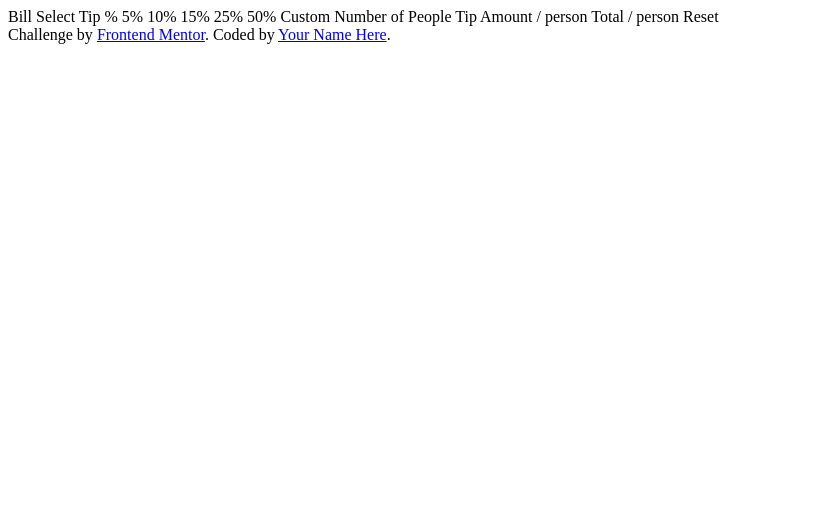
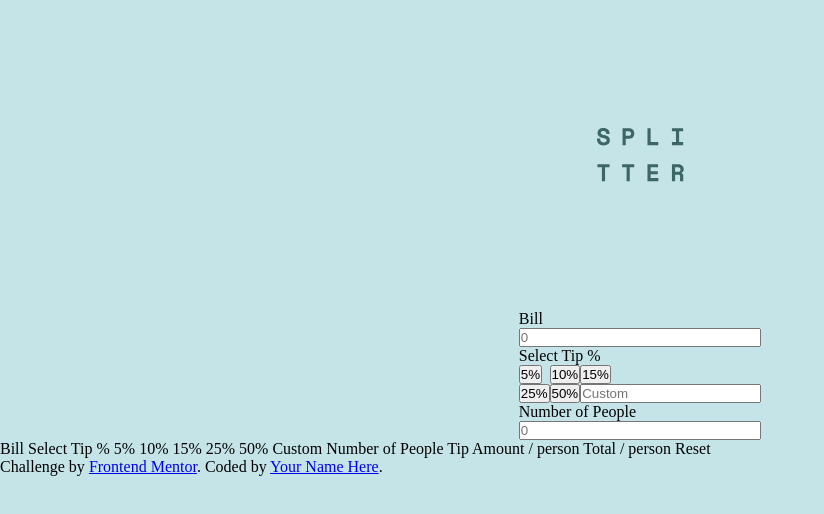
Before and after one commit to cfigueroa22/Tip-Calculator, a plain HTML site: page index.html in a window 1280 px wide. Shown: the whole page, without its empty margins (0-824 px from the left). Drawn offline with Linux system fonts and the light colour scheme.

Commit message:
input layout completed

```diff
--- a/index.html
+++ b/index.html
@@ -16,6 +16,45 @@
     <title>Frontend Mentor | Tip calculator app</title>
   </head>
   <body>
+    <div class="container">
+      <img class="logo" src="/images/logo.svg" alt="" />
+      <div class="main-container">
+        <div class="input-container">
+          <div class="bill-amount">
+            <label for="bill-amount">Bill</label>
+            <input type="number" name="bill-amount" placeholder="0" />
+          </div>
+          <div class="percentages">
+            <div class="percent-title">
+              <p>Select Tip %</p>
+            </div>
+            <div class="five-percent">
+              <button>5%</button>
+            </div>
+            <div class="ten-percent">
+              <button>10%</button>
+            </div>
+            <div class="fifteen-percent">
+              <button>15%</button>
+            </div>
+            <div class="twentyfive-percent">
+              <button>25%</button>
+            </div>
+            <div class="fifty-percent">
+              <button>50%</button>
+            </div>
+            <div class="custom-percent">
+              <input type="number" name="custom-percent" placeholder="Custom" />
+            </div>
+          </div>
+          <div class="number-people">
+            <label for="number-people">Number of People</label>
+            <input type="number" name="number-people" placeholder="0" />
+          </div>
+        </div>
+        <div class="display-container"></div>
+      </div>
+    </div>
     Bill Select Tip % 5% 10% 15% 25% 50% Custom Number of People Tip Amount /
     person Total / person Reset
 
--- a/style.css
+++ b/style.css
@@ -0,0 +1,72 @@
+* {
+  box-sizing: border-box;
+  padding: 0;
+  margin: 0;
+}
+
+body {
+  background-color: hsl(185, 41%, 84%);
+}
+
+.logo {
+  display: flex;
+  margin: 0 auto;
+  padding: 8em 0;
+}
+
+.main-container {
+  display: flex;
+  margin: 0 auto;
+  justify-content: center;
+}
+
+.input-container {
+  display: grid;
+  grid-template-areas: "bill" "percent" "people";
+}
+
+.bill-amount {
+  grid-area: bill;
+  display: flex;
+  flex-direction: column;
+}
+
+.percentages {
+  display: grid;
+  grid-area: percent;
+  grid-template-areas: "title title title" "five ten fifteen" "twentyfive fifty custom";
+}
+
+.percent-title {
+  grid-area: title;
+}
+
+.five-percent {
+  grid-area: five;
+}
+
+.ten-percent {
+  grid-area: ten;
+}
+
+.fifteen-percent {
+  grid-area: fifteen;
+}
+
+.twentyfive-percent {
+  grid-area: twentyfive;
+}
+
+.fifty-percent {
+  grid-area: fifty;
+}
+
+.custom-percent {
+  grid-area: custom;
+}
+
+.number-people {
+  grid-area: people;
+  display: flex;
+  flex-direction: column;
+}
```
